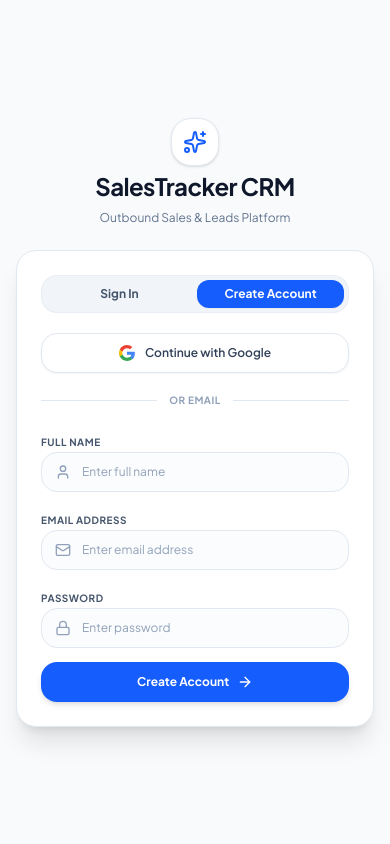
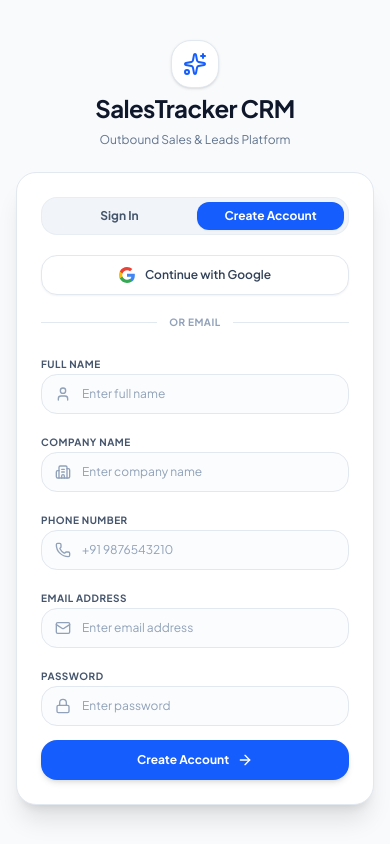
Before and after one commit to rudrarana100/Sales-Tracker, a React (Vite) app: page /login in a window 390 px wide. Both pictures are taken after typing "name@example.com", "Sample123" into the empty fields and a click on the button "Create Account". Built offline with nearby package versions, Linux system fonts and the light colour scheme; no server answers.

Commit message:
feat: Enhance Login and Settings pages with additional fields for company name and phone number

```diff
--- a/src/features/leads/pages/LoginPage.jsx
+++ b/src/features/leads/pages/LoginPage.jsx
@@ -1,7 +1,7 @@
 import { useState } from "react";
 import { useAuth } from "@/context/AuthContext";
 import { useNavigate } from "react-router-dom";
-import { Sparkles, Mail, Lock, User, ArrowRight, Loader2 } from "lucide-react";
+import { Sparkles, Mail, Lock, User, Building2, Phone, ArrowRight, Loader2 } from "lucide-react";
 import { toast } from "sonner";
 
 export default function LoginPage() {
@@ -9,6 +9,8 @@ export default function LoginPage() {
   const navigate = useNavigate();
   const [isRegister, setIsRegister] = useState(false);
   const [fullName, setFullName] = useState("");
+  const [companyName, setCompanyName] = useState("");
+  const [phone, setPhone] = useState("");
   const [email, setEmail] = useState("");
   const [password, setPassword] = useState("");
   const [submitting, setSubmitting] = useState(false);
@@ -16,6 +18,8 @@ export default function LoginPage() {
   function handleTabSwitch(registerMode) {
     setIsRegister(registerMode);
     setFullName("");
+    setCompanyName("");
+    setPhone("");
     setEmail("");
     setPassword("");
   }
@@ -26,15 +30,19 @@ export default function LoginPage() {
       toast.warning("Please enter your email and password.");
       return;
     }
-    if (isRegister && !fullName.trim()) {
-      toast.warning("Please enter your full name.");
+    if (isRegister && (!fullName.trim() || !companyName.trim() || !phone.trim())) {
+      toast.warning("Please fill in all registration fields (Name, Company, Phone).");
       return;
     }
 
     setSubmitting(true);
     try {
       if (isRegister) {
-        await register(fullName.trim(), email, password);
+        // Agar register function me extra fields bhejne hain (jaise metadata), toh us hisab se pass karein
+        await register(fullName.trim(), email, password, {
+          company_name: companyName.trim(),
+          phone: phone.trim(),
+        });
         toast.success("Account created successfully!");
       } else {
         await login(email, password);
@@ -133,6 +141,7 @@ export default function LoginPage() {
 
           <form onSubmit={handleSubmit} className="space-y-3.5">
             {isRegister && (
+              <>
                 <div className="space-y-1">
                   <label className="text-[10px] font-bold uppercase tracking-wider text-slate-600">Full Name</label>
                   <div className="relative">
@@ -147,6 +156,37 @@ export default function LoginPage() {
                     />
                   </div>
                 </div>
+
+                <div className="space-y-1">
+                  <label className="text-[10px] font-bold uppercase tracking-wider text-slate-600">Company Name</label>
+                  <div className="relative">
+                    <Building2 className="absolute left-3.5 top-1/2 h-4 w-4 -translate-y-1/2 text-slate-400" />
+                    <input
+                      type="text"
+                      required={isRegister}
+                      placeholder="Enter company name"
+                      value={companyName}
+                      onChange={(e) => setCompanyName(e.target.value)}
+                      className="w-full h-10 pl-10 pr-4 rounded-xl border border-slate-200 bg-slate-50/50 text-xs text-slate-900 placeholder:text-slate-400 focus:outline-none focus:ring-2 focus:ring-blue-500"
+                    />
+                  </div>
+                </div>
+
+                <div className="space-y-1">
+                  <label className="text-[10px] font-bold uppercase tracking-wider text-slate-600">Phone Number</label>
+                  <div className="relative">
+                    <Phone className="absolute left-3.5 top-1/2 h-4 w-4 -translate-y-1/2 text-slate-400" />
+                    <input
+                      type="text"
+                      required={isRegister}
+                      placeholder="+91 9876543210"
+                      value={phone}
+                      onChange={(e) => setPhone(e.target.value)}
+                      className="w-full h-10 pl-10 pr-4 rounded-xl border border-slate-200 bg-slate-50/50 text-xs text-slate-900 placeholder:text-slate-400 focus:outline-none focus:ring-2 focus:ring-blue-500"
+                    />
+                  </div>
+                </div>
+              </>
             )}
 
             <div className="space-y-1">
--- a/src/features/leads/pages/SettingsPage.jsx
+++ b/src/features/leads/pages/SettingsPage.jsx
@@ -4,6 +4,7 @@ import SectionCard from "@/components/common/SectionCard";
 import LoadingState from "@/components/common/LoadingState";
 import { useTheme } from "@/hooks/useTheme";
 import { getSettings, saveSettings } from "../api/settingsApi";
+import { supabase } from "@/lib/supabase";
 import {
   User,
   Moon,
@@ -14,9 +15,9 @@ import {
 } from "lucide-react";
 import { toast } from "sonner";
 
-const DEFAULT_SETTINGS = {
+const INITIAL_SETTINGS = {
   user_name: "",
-  company_name: "BuiltStack",
+  company_name: "",
   email: "",
   phone: "",
   country_code: "91",
@@ -26,27 +27,52 @@ const DEFAULT_SETTINGS = {
 
 export default function SettingsPage() {
   const { theme, toggleTheme } = useTheme();
-  const [settings, setSettings] = useState(() => {
-    const saved = localStorage.getItem("crm_local_settings");
-    return saved ? JSON.parse(saved) : DEFAULT_SETTINGS;
-  });
+  const [settings, setSettings] = useState(INITIAL_SETTINGS);
   const [loading, setLoading] = useState(true);
   const [saving, setSaving] = useState(false);
 
   useEffect(() => {
-    async function loadSettings() {
+    async function loadUserDataAndSettings() {
       try {
-        const data = await getSettings();
-        if (data) {
-          setSettings((prev) => ({ ...prev, ...data }));
+        const { data: { user } } = await supabase.auth.getUser();
+
+        let authEmail = "";
+        let authName = "";
+        let authCompany = "";
+        let authPhone = "";
+
+        if (user) {
+          authEmail = user.email || "";
+          // LoginPage ke register function ke mutabiq metadata se data extract kiya
+          authName = user.user_metadata?.full_name || user.user_metadata?.name || "";
+          authCompany = user.user_metadata?.company_name || "";
+          authPhone = user.user_metadata?.phone || "";
         }
+
+        let dbSettings = {};
+        try {
+          dbSettings = await getSettings() || {};
+        } catch (err) {
+          console.warn("Could not fetch custom settings from DB.");
+        }
+
+        setSettings((prev) => ({
+          ...prev,
+          ...dbSettings,
+          email: dbSettings.email || authEmail,
+          user_name: dbSettings.user_name || authName,
+          company_name: dbSettings.company_name || authCompany,
+          phone: dbSettings.phone || authPhone,
+        }));
+
       } catch (error) {
-        console.warn("Supabase settings unavailable, falling back to local storage.");
+        console.error("Error loading user profile:", error);
       } finally {
         setLoading(false);
       }
     }
-    loadSettings();
+
+    loadUserDataAndSettings();
   }, []);
 
   const handleChange = (key, value) => {
@@ -58,14 +84,7 @@ export default function SettingsPage() {
     setSaving(true);
 
     try {
-      localStorage.setItem("crm_local_settings", JSON.stringify(settings));
-
-      try {
-        await saveSettings(settings);
-      } catch (dbError) {
-        console.warn("Supabase sync skipped, saved locally.");
-      }
-
+      await saveSettings(settings);
       toast.success("Settings saved successfully!");
     } catch (error) {
       console.error("Error saving settings:", error);
@@ -102,7 +121,7 @@ export default function SettingsPage() {
               </label>
               <input
                 type="text"
-                placeholder="Full Name"
+                placeholder="Enter your full name"
                 value={settings.user_name || ""}
                 onChange={(e) => handleChange("user_name", e.target.value)}
                 className="w-full h-10 rounded-xl border border-slate-200 dark:border-slate-800 bg-white dark:bg-slate-800/60 px-3 text-xs font-semibold text-slate-900 dark:text-slate-100 outline-none focus:ring-1 focus:ring-blue-500"
@@ -115,7 +134,7 @@ export default function SettingsPage() {
               </label>
               <input
                 type="text"
-                placeholder="Company Name"
+                placeholder="Enter company name"
                 value={settings.company_name || ""}
                 onChange={(e) => handleChange("company_name", e.target.value)}
                 className="w-full h-10 rounded-xl border border-slate-200 dark:border-slate-800 bg-white dark:bg-slate-800/60 px-3 text-xs font-semibold text-slate-900 dark:text-slate-100 outline-none focus:ring-1 focus:ring-blue-500"
```
Lines whose indentation alone changed are shown as unchanged.
